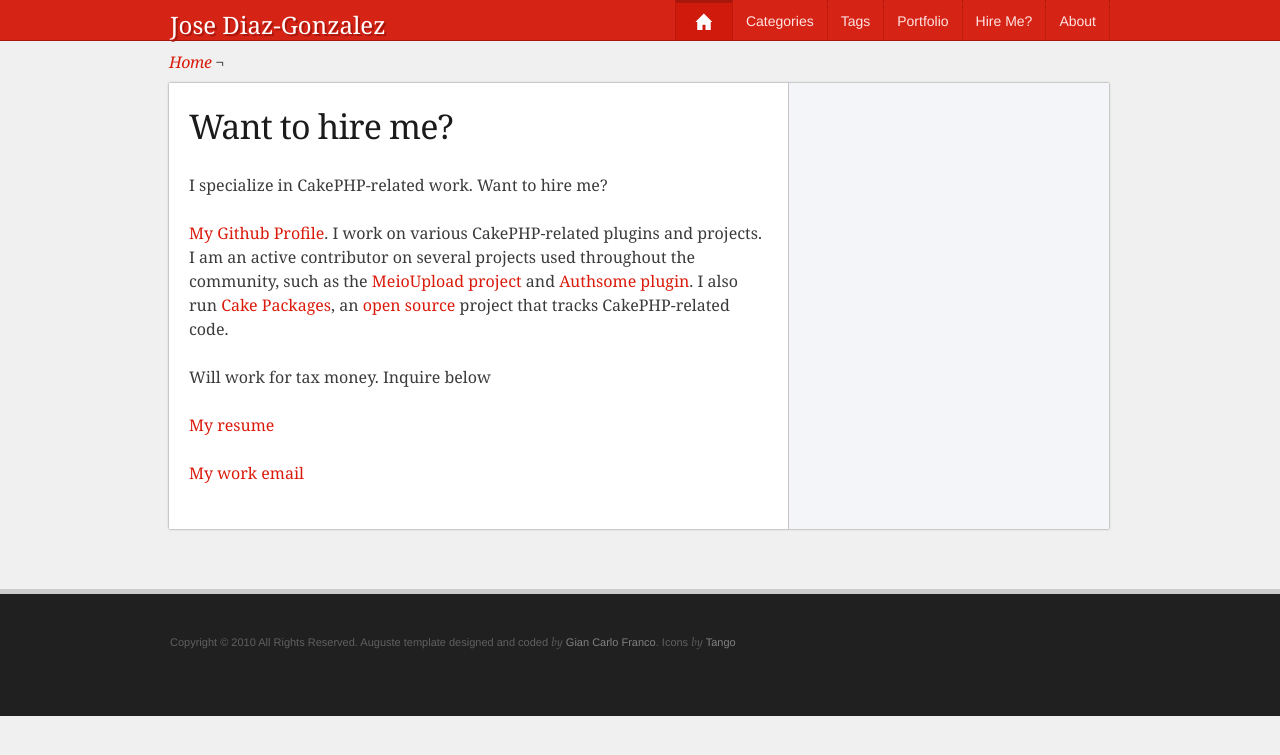
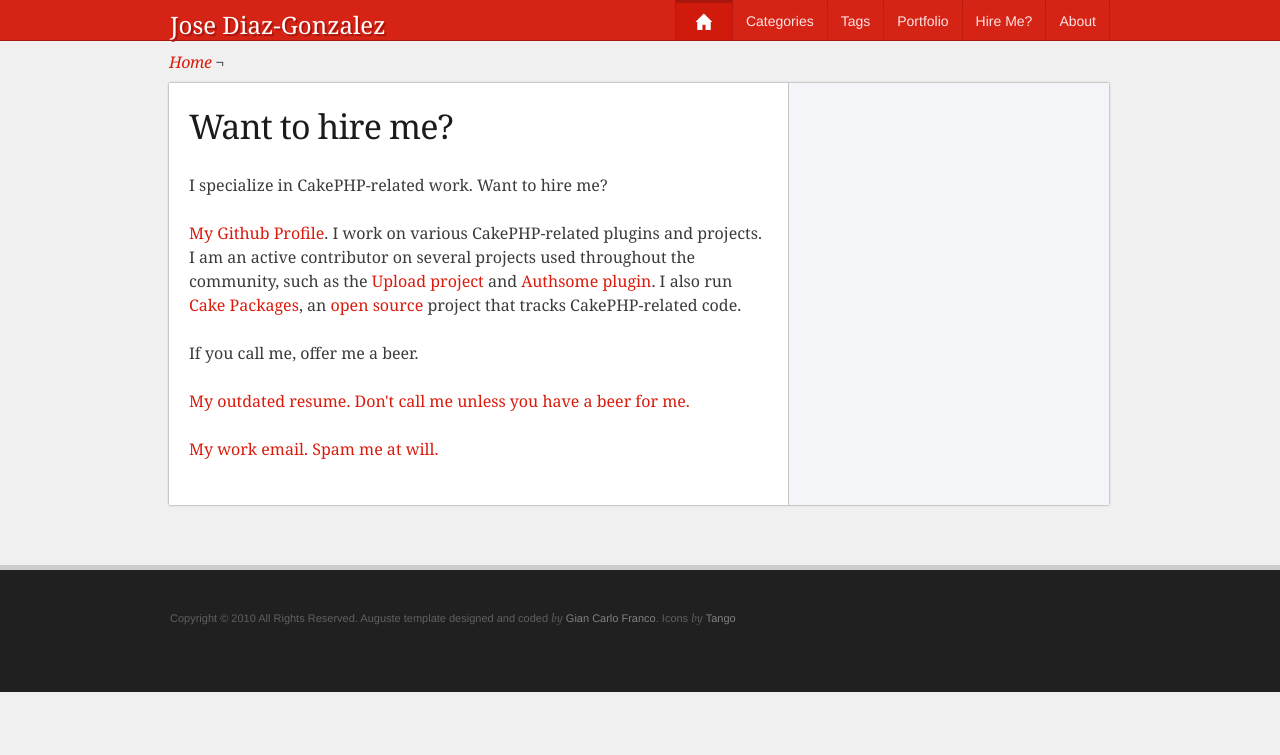
Before and after one commit to husayt/josediazgonzalez.com, a Jekyll site: the page built from hire-me/index.html, in a window 1280 px wide. Shown: the top 755 px of the page. Built offline with Jekyll 4.4.1, drawn with Linux system fonts in a browser that asks for light colours; Markdown is read by kramdown in place of the engine named in the settings.

Commit message:
some styling and hire-me updates

```diff
--- a/README.textile
+++ b/README.textile
@@ -15,7 +15,7 @@ h1. Todo
 * Update all posts to keep them current
 * Fix the selected work in @_includes/portfolio.markdown@
 * Nicer method of including keywords in the layout
-* CSS/JS to fix codeblocks in posts
+* -CSS/JS to fix codeblocks in posts-
 * Hide the sidebar, or at least minimize it, when not in use
 * JSON Search index?
 
--- a/css/style.css
+++ b/css/style.css
@@ -43,9 +43,9 @@ label {cursor:pointer;}
 p {padding-bottom:24px;}
 figure.code {margin:0;padding: 0;}
 figure.code table {width:100%;}
-figure.code td.gutter {width:40px;overflow-x:scroll}
+figure.code td.gutter {width:40px;}
 figure.code td.code pre {overflow-x: scroll;overflow-y: hidden;width: 496px;}
-figure.code .line-numbers {border-right:none;font-size:14px;padding:21px 0;text-align:center;width:40px}
+figure.code .line-numbers {border-right:none;font-size:14px;margin-top:-15px;padding:21px 0;text-align:center;width:40px}
 code, pre {color:#606060; font-family:Monaco,Consolas,"Courier New",monospace; background-color:#F1F1F1;}
 pre { background-image: url(/images/pre_bg.gif); padding: 21px; margin-bottom:24px; border: 1px solid #bbb;}
 pre code { font-size:14px; background:none;}
@@ -307,7 +307,7 @@ body.home #main-container {border-top:0;}
 		background-size: 1.3125em 1em;
 		font-style:italic;
 		color: /*#888*/#606060;
-		margin: 1em 0 1.5em;
+		margin: 0em 0 1.5em;
 		padding: 0 0 0 2.0625em;
 	}
 	.post blockquote strong {display:block;}
--- a/hire-me/index.html
+++ b/hire-me/index.html
@@ -3,13 +3,13 @@ layout: full
 title: Want to hire me?
 ---
 
+<p>I specialize in CakePHP-related work. Want to hire me?</p>
+
 <p>
-    I specialize in CakePHP-related work. Want to hire me?
-<p>
-    <a href="http://github.com/josegonzalez/">My Github Profile</a>. I work on various CakePHP-related plugins and projects. I am an active contributor on several projects used throughout the community, such as the <a href="http://github.com/jrbasso/MeioUpload">MeioUpload project</a> and <a href="http://github.com/felixge/cakephp-authsome">Authsome plugin</a>. I also run <a href="http://cakepackages.com">Cake Packages</a>, an <a href="http://github.com/josegonzalez/cakepackages">open source</a> project that tracks CakePHP-related code.
+    <a href="http://github.com/josegonzalez/">My Github Profile</a>. I work on various CakePHP-related plugins and projects. I am an active contributor on several projects used throughout the community, such as the <a href="http://github.com/jrbasso/Upload">Upload project</a> and <a href="http://github.com/felixge/cakephp-authsome">Authsome plugin</a>. I also run <a href="http://cakepackages.com">Cake Packages</a>, an <a href="http://github.com/josegonzalez/cakepackages">open source</a> project that tracks CakePHP-related code.
 </p>
 
-<p>Will work for tax money. Inquire below</p>
+<p>If you call me, offer me a beer.</p>
 
-<p><a href="http://josediazgonzalez.com/about/resume.pdf">My resume</a></p>
-<p><a href="mailto:support@savant.be">My work email</a></p>
+<p><a href="http://josediazgonzalez.com/about/resume.pdf">My outdated resume. Don't call me unless you have a beer for me.</a></p>
+<p><a href="mailto:support@savant.be">My work email. Spam me at will.</a></p>
```
